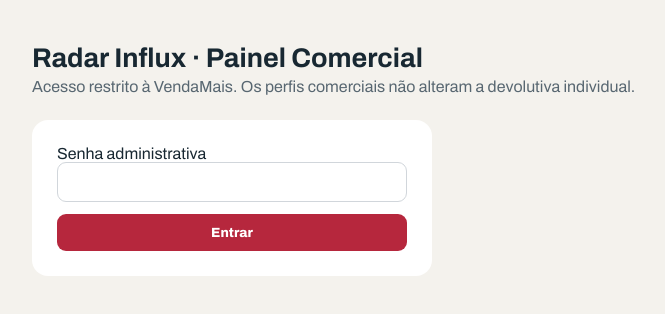
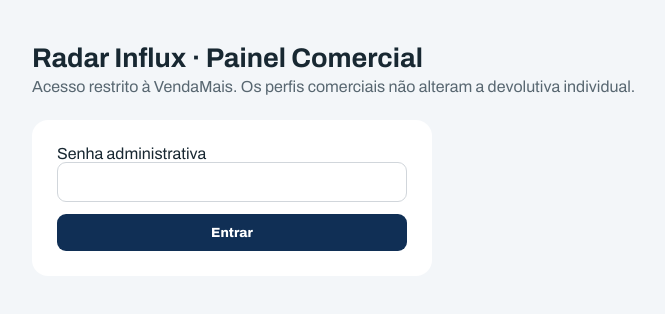
Before and after one commit to fabianosilva-vendamais/radar-crescimento-comercial-cegente, a Next.js app: page /influx/admin in a window 1280 px wide. Shown: the top 314 px of the page, without its empty margins (33-698 px from the left). Built offline with nearby package versions, Linux system fonts and the light colour scheme.

Commit message:
style(influx): harmonizar painel e layout com paleta da marca

```diff
--- a/src/app/influx/admin/page.tsx
+++ b/src/app/influx/admin/page.tsx
@@ -2,7 +2,7 @@
 import {useState} from "react";
 type R={id:string;created_at:string;nome:string;email:string;whats:string;cargo:string;empresa:string;cidade:string;uf:string;vend:string;prioridade:string;scoreFit:number;interesse:string;emailStatus:string;emailErro:string;dimensoes:number[];status:string};
 const inp:React.CSSProperties={padding:"11px 13px",border:"1px solid #D1D6DB",borderRadius:9,fontSize:15,boxSizing:"border-box",width:"100%"};
-const btn:React.CSSProperties={background:"#B6273D",color:"white",border:0,borderRadius:9,padding:"11px 17px",cursor:"pointer",fontWeight:800};
+const btn:React.CSSProperties={background:"#102F55",color:"#fff",border:0,borderRadius:9,padding:"11px 17px",cursor:"pointer",fontWeight:800};
 export default function AdminInflux(){
  const [senha,setSenha]=useState(""),[token,setToken]=useState(""),[rows,setRows]=useState<R[]>([]),[erro,setErro]=useState(""),[load,setLoad]=useState(false),[filter,setFilter]=useState("Todos");
  async function atualizar(t:string){
@@ -23,7 +23,7 @@
   const url=URL.createObjectURL(new Blob([csv],{type:"text/csv;charset=utf-8"}));const a=document.createElement("a");a.href=url;a.download="radar-influx-participantes.csv";a.click();URL.revokeObjectURL(url);
  }
  const view=rows.filter(x=>filter==="Todos"||x.prioridade===filter);
- return <main style={{minHeight:"100vh",background:"#F4F2ED",fontFamily:"Archivo,Arial,sans-serif",color:"#182832",padding:"25px 14px"}}>
+ return <main style={{minHeight:"100vh",background:"#F3F6F9",fontFamily:"Archivo,Arial,sans-serif",color:"#182832",padding:"25px 14px"}}>
   <div style={{maxWidth:1150,margin:"auto"}}>
    <h1 style={{fontSize:27,marginBottom:5}}>Radar Influx · Painel Comercial</h1>
    <p style={{color:"#586771",marginTop:0}}>Acesso restrito à VendaMais. Os perfis comerciais não alteram a devolutiva individual.</p>
@@ -37,12 +37,12 @@
       {["Todos","Prioritário","Acompanhar","Nutrição"].map(x=><option key={x}>{x}</option>)}
      </select>
      <button style={btn} onClick={exportar}>Exportar CSV</button>
-     <button style={{...btn,background:"#385B70"}} onClick={()=>atualizar(token)} disabled={load}>Atualizar</button>
+     <button style={{...btn,background:"#7AAB00"}} onClick={()=>atualizar(token)} disabled={load}>Atualizar</button>
      <button style={{...btn,background:"#727D84"}} onClick={()=>{setToken("");setRows([])}}>Sair</button>
     </div>
     <div style={{overflowX:"auto",borderRadius:14,background:"white",border:"1px solid #E2E4E4"}}>
      <table style={{borderCollapse:"collapse",minWidth:950,width:"100%",fontSize:13}}>
-      <thead style={{background:"#14232E",color:"white"}}><tr>{["Participante","Cargo / unidade","Local","Equipe de vendas","Prioridade","3 dimensões (1–4)","E-mail","Autorização comercial"].map(x=><th key={x} style={{padding:12,textAlign:"left"}}>{x}</th>)}</tr></thead>
+      <thead style={{background:"#102F55",color:"white"}}><tr>{["Participante","Cargo / unidade","Local","Equipe de vendas","Prioridade","3 dimensões (1–4)","E-mail","Autorização comercial"].map(x=><th key={x} style={{padding:12,textAlign:"left"}}>{x}</th>)}</tr></thead>
       <tbody>{view.map(r=><tr key={r.id} style={{borderBottom:"1px solid #E7E7E7"}}>
        <td style={{padding:12}}><b>{r.nome}</b><div>{r.email}</div><div>{r.whats}</div></td>
        <td style={{padding:12}}><b>{r.cargo}</b><div>{r.empresa}</div></td>
@@ -55,7 +55,7 @@
      </table>
     </div>
    </>}
-   {erro&&<p role="alert" style={{color:"#B6273D",fontWeight:800}}>{erro}</p>}
+   {erro&&<p role="alert" style={{color:"#102F55",fontWeight:800}}>{erro}</p>}
   </div>
  </main>;
 }
```
